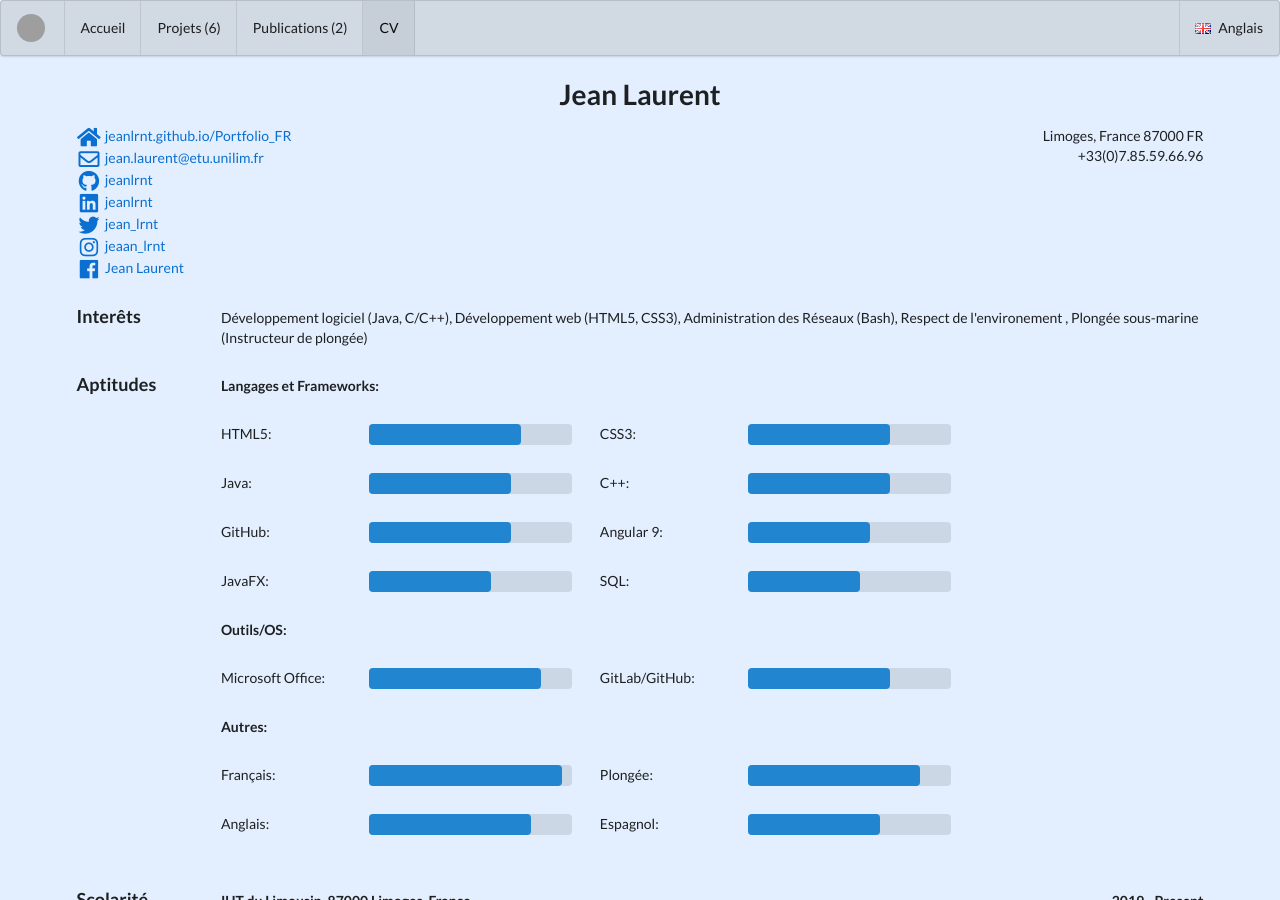
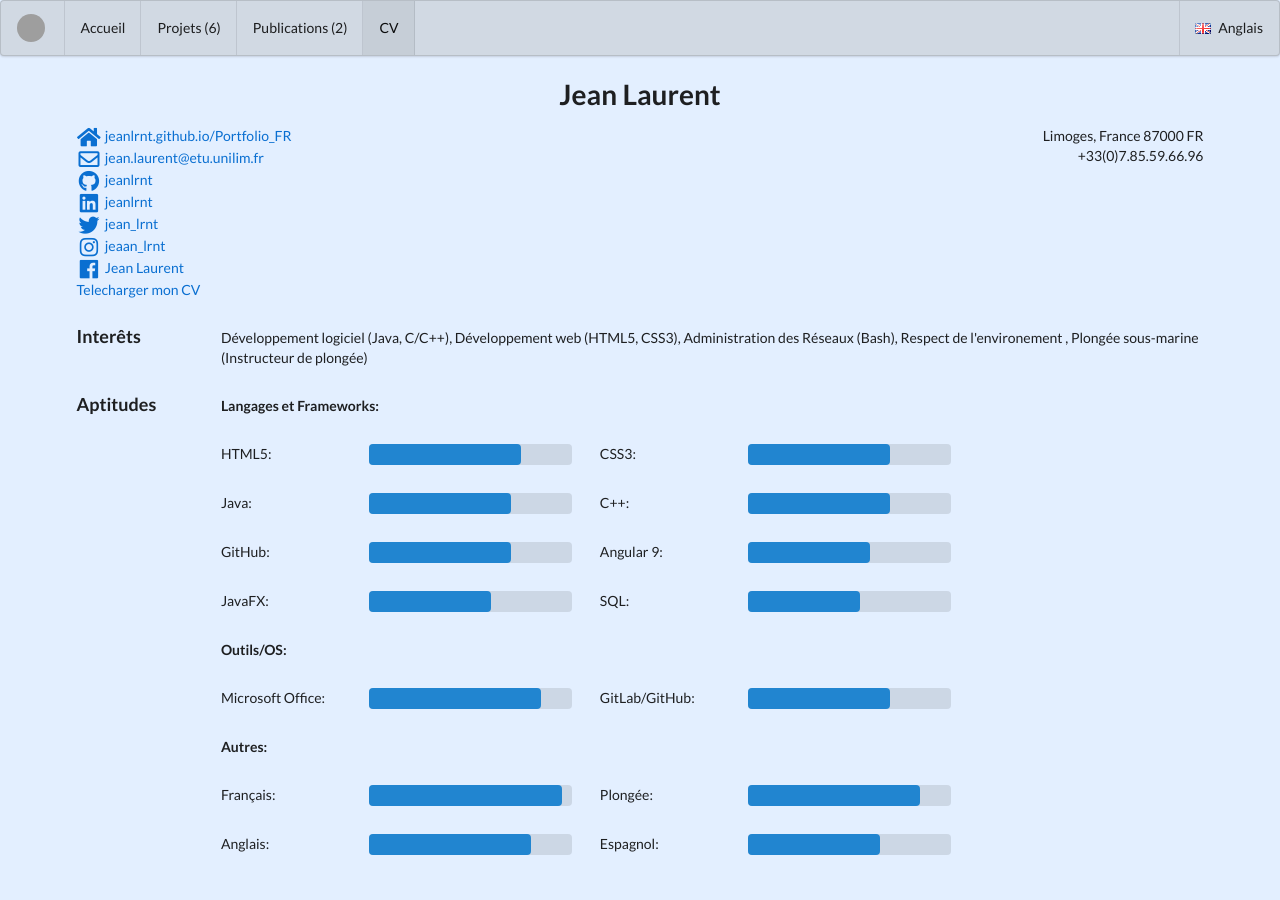
Before and after one commit to jeanlrnt/Portfolio_FR, a Jekyll site: the page built from bio/index.html, in a window 1280 px wide and 900 px high. Built offline with Jekyll 4.4.1, drawn with Linux system fonts in a browser that asks for light colours.

Commit message:
mise a jour meta

```diff
--- a/_includes/theme-bio-page.html
+++ b/_includes/theme-bio-page.html
@@ -16,6 +16,7 @@
     {% for entry in site.data.bio.basics.profiles %}
          <p class="ui no-bottom"><a href="{{ entry.url }}"> <i class="large {{ entry.network | downcase }} icon "></i>{{ entry.username }}</a></p>
     {% endfor %}
+    <p class="ui no-bottom"><a href="{{ site.url }}/Resume.pdf"><i class="large download icon<"></i> Telecharger mon CV</a></p>
   </div>
 
   <div class="eight wide right aligned column">
```
Also changed, not shown: 1 other file.
